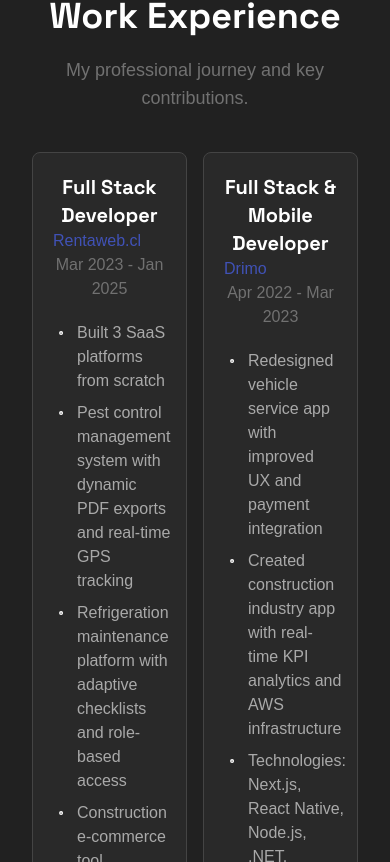
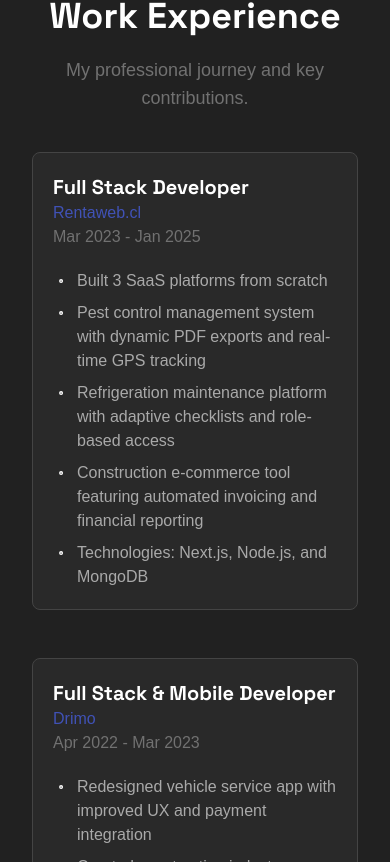
Before and after one commit to Dhalguin/portfolio, a Next.js app: page / in a window 390 px wide. Shown: the part 1662-2524 px from the top of the page. Built offline with nearby package versions, Linux system fonts and the light colour scheme.

Commit message:
fi: work experience mobile responsive

```diff
--- a/src/screens/main/sections/experienceSection.tsx
+++ b/src/screens/main/sections/experienceSection.tsx
@@ -13,7 +13,7 @@ const ExperienceSection: React.FC = () => {
         </div>
         <div className="mt-10 relative">
           <div className="absolute left-1/2 top-0 h-full w-px bg-primary-600 hidden lg:block"></div>
-          <div className="grid grid-cols-2 lg:grid-cols-1 gap-x-4 lg:gap-x-0 gap-y-12">
+          <div className="grid grid-cols-1 md:grid-cols-2 lg:grid-cols-1 gap-x-4 lg:gap-x-0 gap-y-12">
             {WorkExperiences.map(exp => (
               <ExperienceCard key={exp.id} experience={exp} />
             ))}
```
